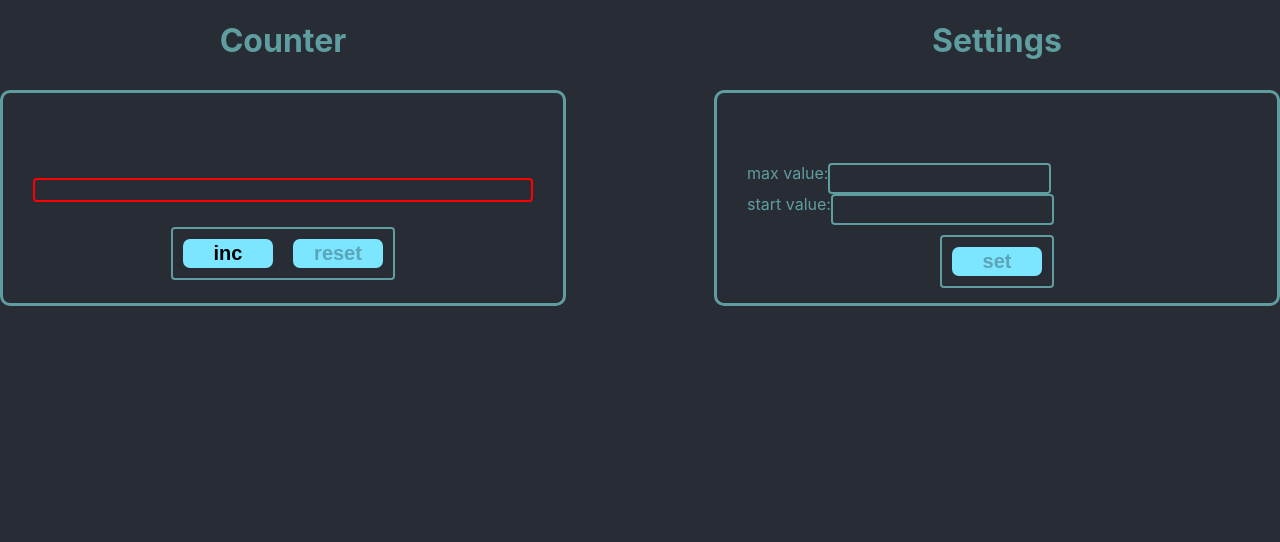
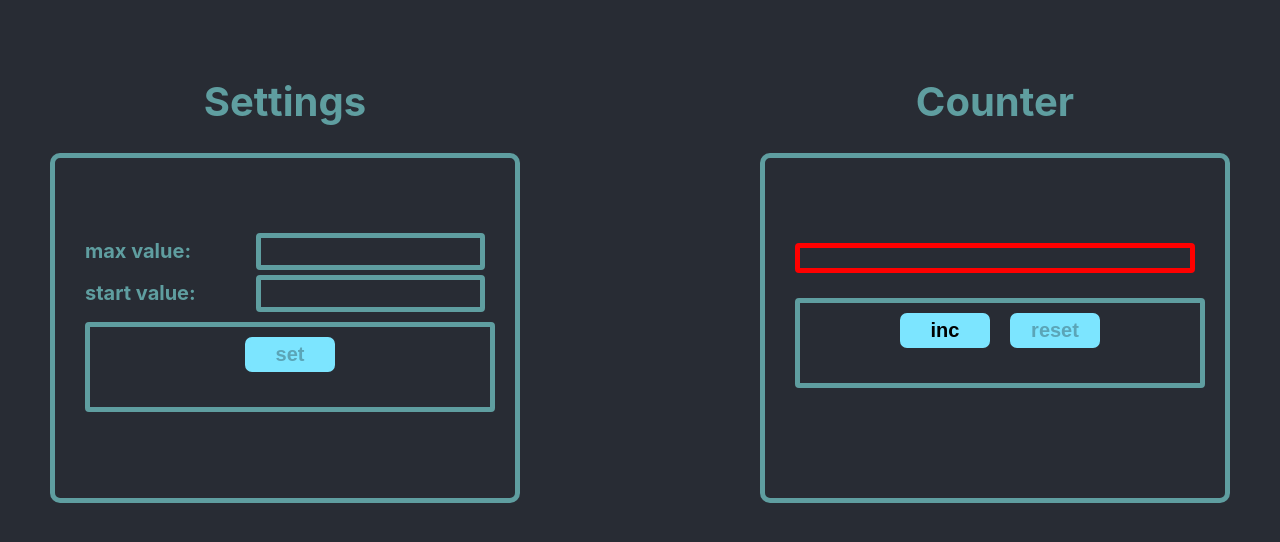
Before and after one commit to NastyaZhilko/Counter-new, a React (Create React App) app: page / in a window 1280 px wide. Shown: the top 542 px of the page. Built offline with nearby package versions, Linux system fonts and the light colour scheme.

Commit message:
last commit

```diff
--- a/src/App.module.css
+++ b/src/App.module.css
@@ -2,18 +2,17 @@
 body {
     background-color: #282c34;
 }
+
 button {
 
     margin: 10px;
-
     width: 90px;
-
     border-radius: 7px;
-  border: 2px solid #7ce5ff;
-
+    border: 5px solid #7ce5ff;
     background-color: #7ce5ff;
     font-size: 20px;
     font-weight: bold;
+    text-align: center;
 }
 
 .App {
@@ -22,25 +21,29 @@ button {
     display: flex;
     justify-content: space-between;
     align-items: center;
-
+    margin: 50px;
+    font-size: 20px;
+    font-weight: bold;
 }
 
 .Button {
     text-align: center;
     display: inline-block;
     border-radius: 4px;
-  border: 2px solid cadetblue;
-  margin: 10px
+    border: 5px solid cadetblue;
+    margin-top: 10px;
+    width: 400px;
+    height: 80px;
 
 }
 
 
 .body {
-  border: 3px solid cadetblue;
+    border: 5px solid cadetblue;
     padding: 70px 30px;
     border-radius: 10px;
-  width: 500px;
-  height: 70px;
-  margin: 30px auto;
-  paddint: 20px
+    width: 400px;
+    height: 200px;
+
+
 }
--- a/src/App.tsx
+++ b/src/App.tsx
@@ -17,7 +17,8 @@ function App() {
     const [disabledReset, setDisableReset] = useState<boolean>(true)//булево значение определяет активность кнопки Reset
     const [error, setError] = useState<string>('')//
 
-    const changeStartValue = (startValue: number) => {
+
+    const forError =(startValue: number, maxValue: number)=> {
         if (maxValue <= startValue || startValue < 0) {
             setError(errorMes)
             setDisableSet(true)
@@ -25,19 +26,17 @@ function App() {
             setError(setMess)
             setDisableSet(false)
         }
+    }
+
+    const changeStartValue = (startValue: number) => {
+        forError(startValue,maxValue)
         setStartValue(startValue)
         setDisableReset(true)
         setDisableInc(true)
 
     }//меняем стартовое значение
     const changeMaxValue = (maxValue: number) => {
-        if (maxValue <= startValue || startValue < 0) {
-            setError(errorMes)
-            setDisableSet(true)
-        } else {
-            setError(setMess)
-            setDisableSet(false)
-        }
+        forError(startValue,maxValue)
         setMaxValue(maxValue)
         setDisableReset(true)
         setDisableInc(true)
@@ -49,7 +48,6 @@ function App() {
             setDisableReset(false)
         } else if (counter === maxValue) {
             setDisableInc(true)
-
         }
     }  //увеличиваем значение на 1 при нажание ни кнопку "inc"
 
@@ -60,6 +58,7 @@ function App() {
     }//возвращаем стартовое значение при нажатии на кнопку "reset"
 
     const setButton = () => {
+        setError('')
         setCounter(startValue)
         saveValue(maxValue, startValue)
         setDisableSet(true)
@@ -69,6 +68,28 @@ function App() {
 
     return (
         <div className={s.App}>
+            <div>
+                <h1>Settings</h1>
+                <div className={s.body}>
+                    <InputSettings
+                        value={maxValue}
+                        title={'max value:'}
+                        changeValue={changeMaxValue}
+                    />
+                    <InputSettings
+                        value={startValue}
+                        title={'start value:'}
+                        changeValue={changeStartValue}
+                    />
+                    <div className={s.Button}>
+                        <ButtonComp
+                            clickOnButton={setButton}
+                            title={'set'}
+                            disabledButton={disabledSet}
+                        />
+                    </div>
+                </div>
+            </div>
             <div>
                 <h1>Counter</h1>
                 <div className={s.body}>
@@ -91,29 +112,7 @@ function App() {
                     </div>
                 </div>
             </div>
-            <div>
-                <h1>Settings</h1>
-                <div className={s.body}>
-                    <InputSettings
-                        value={maxValue}
-                        title={'max value:'}
-                        changeValue={changeMaxValue}
 
-                    />
-                    <InputSettings
-                        value={startValue}
-                        title={'start value:'}
-                        changeValue={changeStartValue}
-                    />
-                    <div className={s.Button}>
-                        <ButtonComp
-                            clickOnButton={setButton}
-                            title={'set'}
-                            disabledButton={disabledSet}
-                        />
-                    </div>
-                </div>
-            </div>
         </div>
     );
 }
--- a/src/Components/Input.module.css
+++ b/src/Components/Input.module.css
@@ -5,7 +5,7 @@
     text-align: center;
     font-size: 15px;
     border-radius: 4px;
-    border: 2px solid cadetblue;
+    border: 5px solid cadetblue;
     background-color: #282c34;
     padding: 10px 30px
 }
@@ -14,7 +14,7 @@
     text-align: center;
     font-size: 15px;
     border-radius: 4px;
-    border: 2px solid red;
+    border: 5px solid red;
     background-color: #282c34;
     padding: 10px 30px;
     color: #ff0000
--- a/src/Components/InputSetting.module.css
+++ b/src/Components/InputSetting.module.css
@@ -8,7 +8,7 @@ input[type=number] {
     text-align: center;
     font-size: 15px;
     border-radius: 4px;
-    border: 2px solid cadetblue;
+    border: 5px solid cadetblue;
     background-color: #282c34;
     padding: 5px 10px;
 
@@ -18,12 +18,19 @@ input[type=number] {
     text-align: center;
     font-size: 15px;
     border-radius: 4px;
-    border: 2px solid red;
+    border: 5px solid red;
     background-color: #282c34;
     padding: 5px 10px;
     color: #ff0000;
 
 }
 .block{
+    width: 400px;
     display: flex;
+    flex-direction: row;
+    justify-content: space-between;
+    align-items: center;
+    text-align: center;
+    margin-top: 5px;
+
 }
```
Lines whose indentation alone changed are shown as unchanged.
